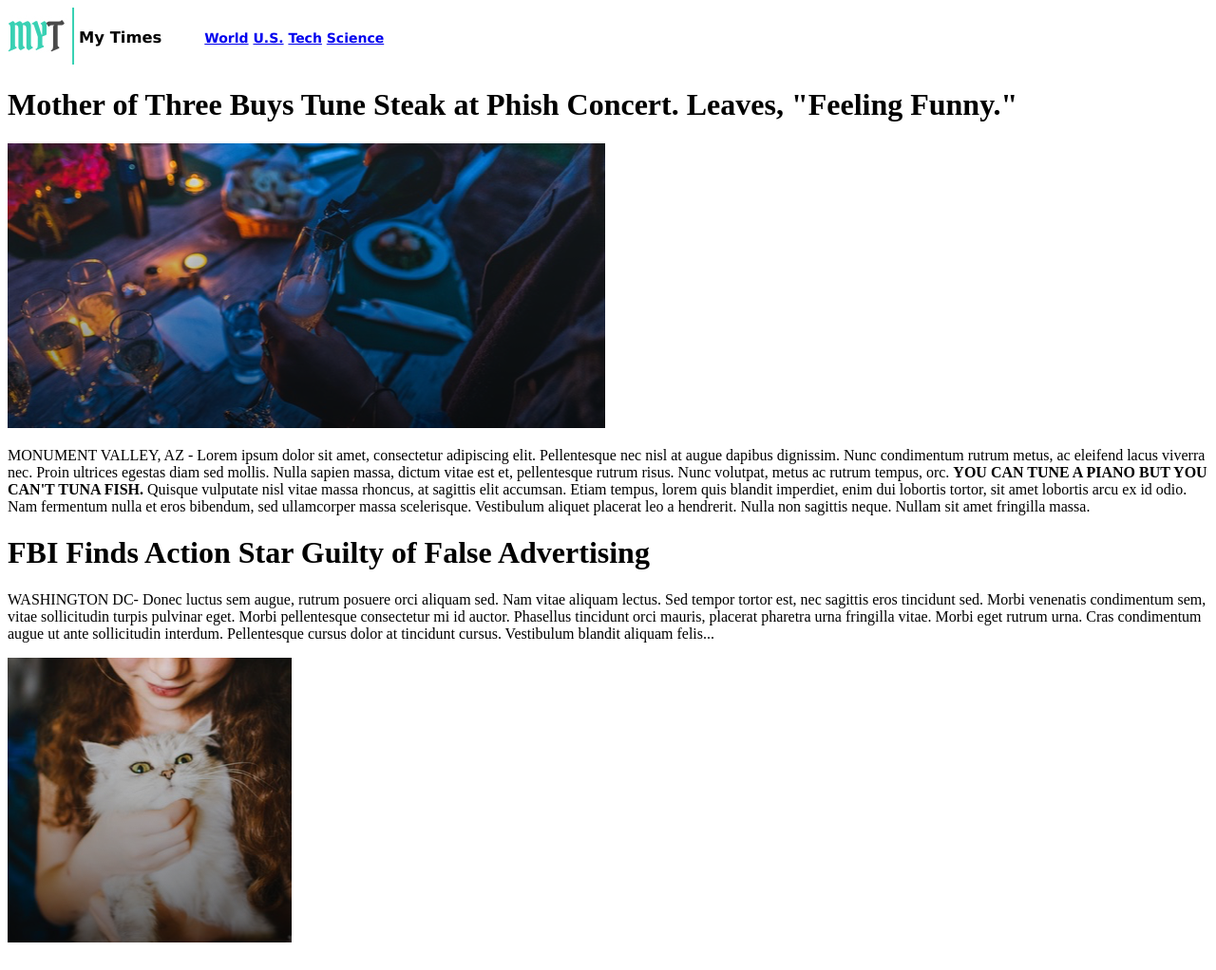
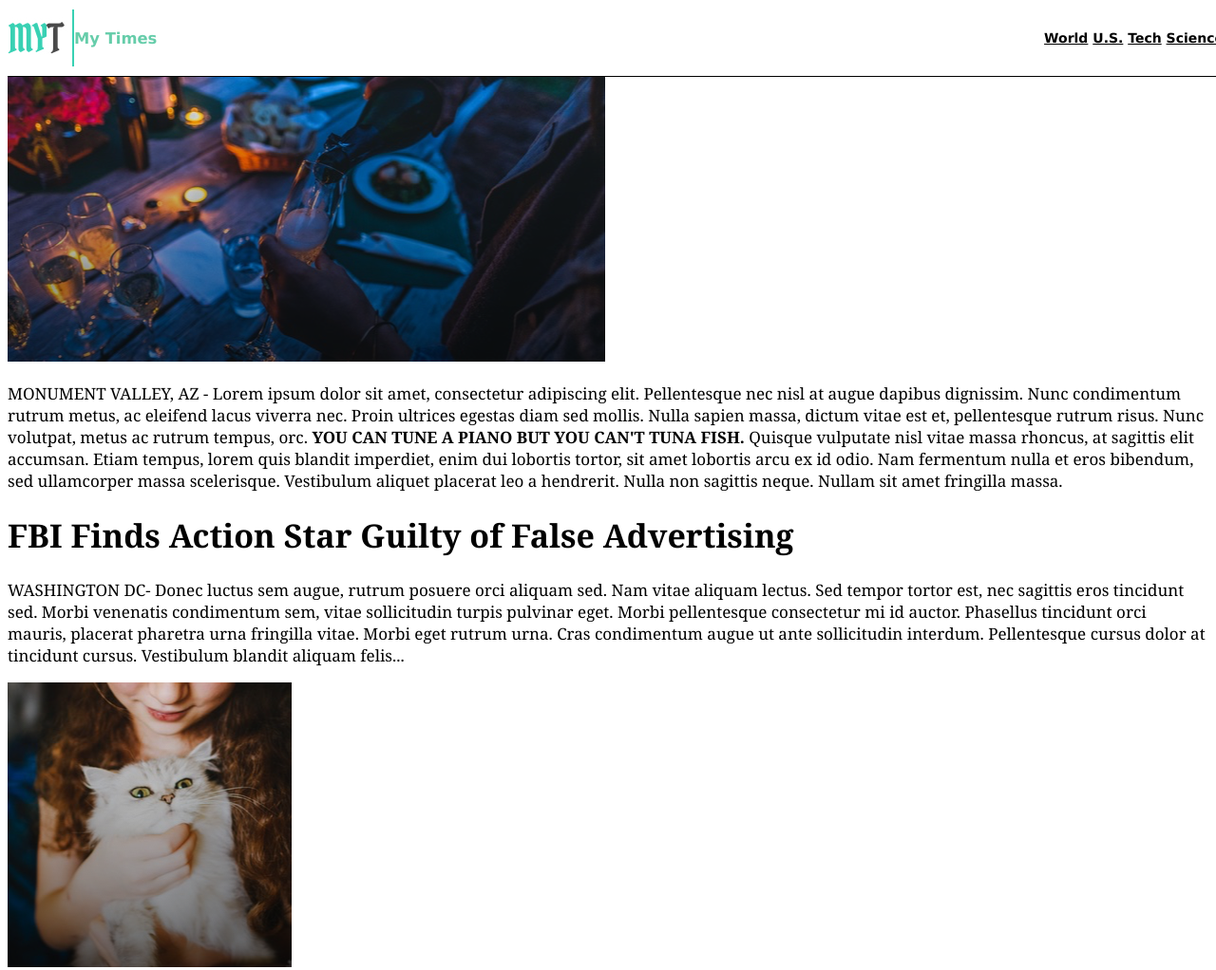
Before and after one commit to murder-cat/My-Time, a plain HTML site: page index.html in a window 1280 px wide. Shown: the top 1022 px of the page at 95% size. Drawn offline with Linux system fonts and the light colour scheme.

Commit message:
In case I f*** up while trying something

```diff
--- a/index.html
+++ b/index.html
@@ -8,8 +8,12 @@
   <body>
 
     <div class="header">
-      <span><img src="images/img-myt-logo.jpg" alt=""></span>
-      <span><h3>My Times</h3></span>
+
+      <div class="headimg">
+        <img src="images/img-myt-logo.jpg" alt="">
+        <h3>My Times</h3>
+      </div>
+
       <ul>
         <li><a href="#">World</a></li>
         <li><a href="#">U.S.</a></li>
--- a/style.css
+++ b/style.css
@@ -5,22 +5,44 @@
   font-size: 14px;
   font-family: Verdana;
   font-weight: bold;
+  background-color: white;
+  border-bottom: 1px solid black;
   display: flex;
   align-items: center;
+  justify-content: space-between;
+  position: fixed;
+  width: 100%;
+  height: 80px;
+  top: 0;
 }
 
-.header span{
-  padding-right: 5px;
+.headimg{
+  display: flex;
+  align-items: center;
+  color: MediumAquamarine;
 }
 
 .header li{
   display: inline-flex;
+
 }
 
-.header a{
-  text-decoration: : none;
+ul li a{
+  list-style: none;
+  color: black;
 }
 
-ul{
-  list-style: none;
+
+/* PAGE CONTENT */
+.content{
+  font-family: Georgia;
+  font-size: 17px;
+  color: black;
 }
+
+.mainstory h1{
+  font-family: Georgia;
+  font-weight: bold;
+  font-size: 30px;
+  color: white;
+}
```
